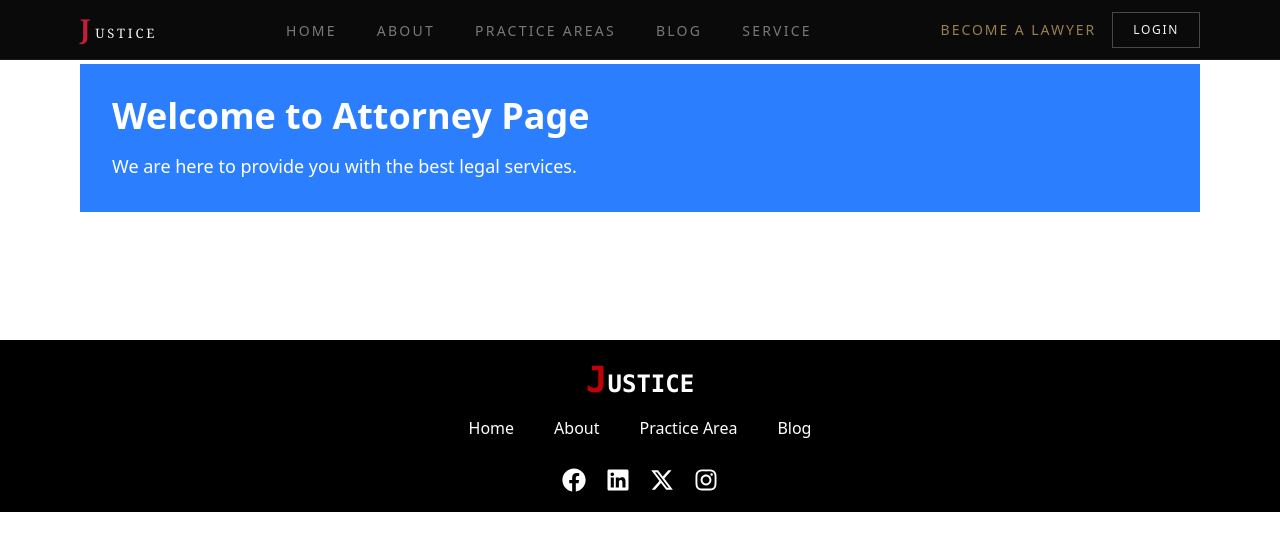
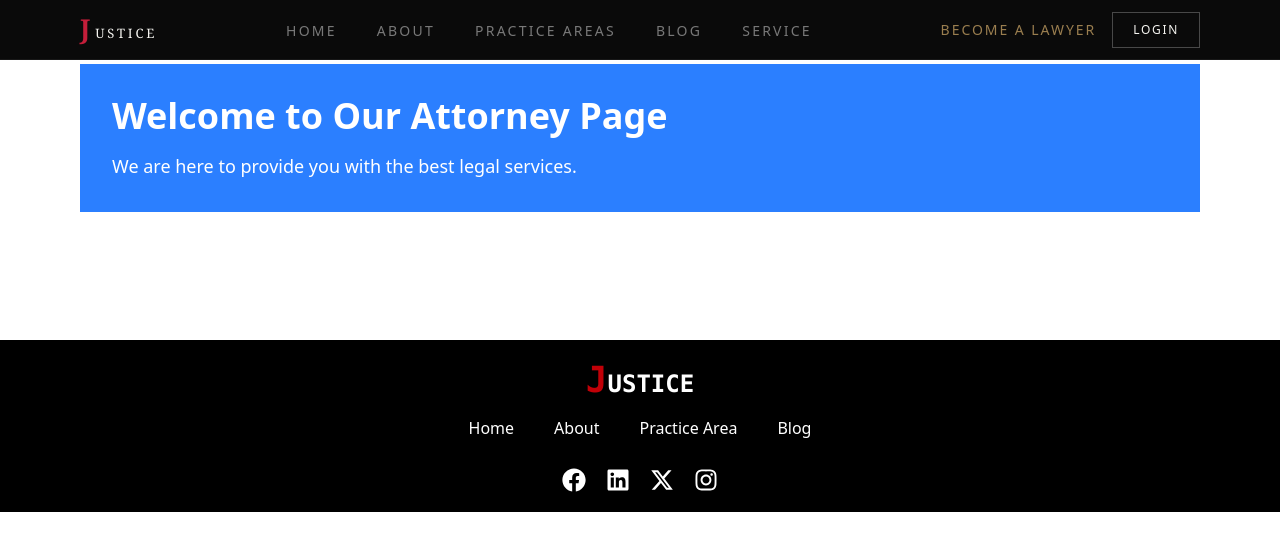
Before and after one commit to nazmul910/Lawyer-Frontend, a Next.js app: page /attorney in a window 1280 px wide. Shown: the top 550 px of the page. Built offline with nearby package versions, Linux system fonts and the light colour scheme; a web font is replaced by a local one.

Commit message:
fix: correct wording in Hero component heading for clarity

```diff
--- a/components/pages/attorney-page/Hero.jsx
+++ b/components/pages/attorney-page/Hero.jsx
@@ -1,7 +1,7 @@
 export default function Hero(){
     return (
         <div className="bg-blue-500 text-white p-8">
-            <h1 className="text-4xl font-bold">Welcome to  Attorney Page</h1>
+            <h1 className="text-4xl font-bold">Welcome to Our Attorney Page</h1>
             <p className="text-lg mt-4">
                 We are here to provide you with the best legal services.
             </p>
```
